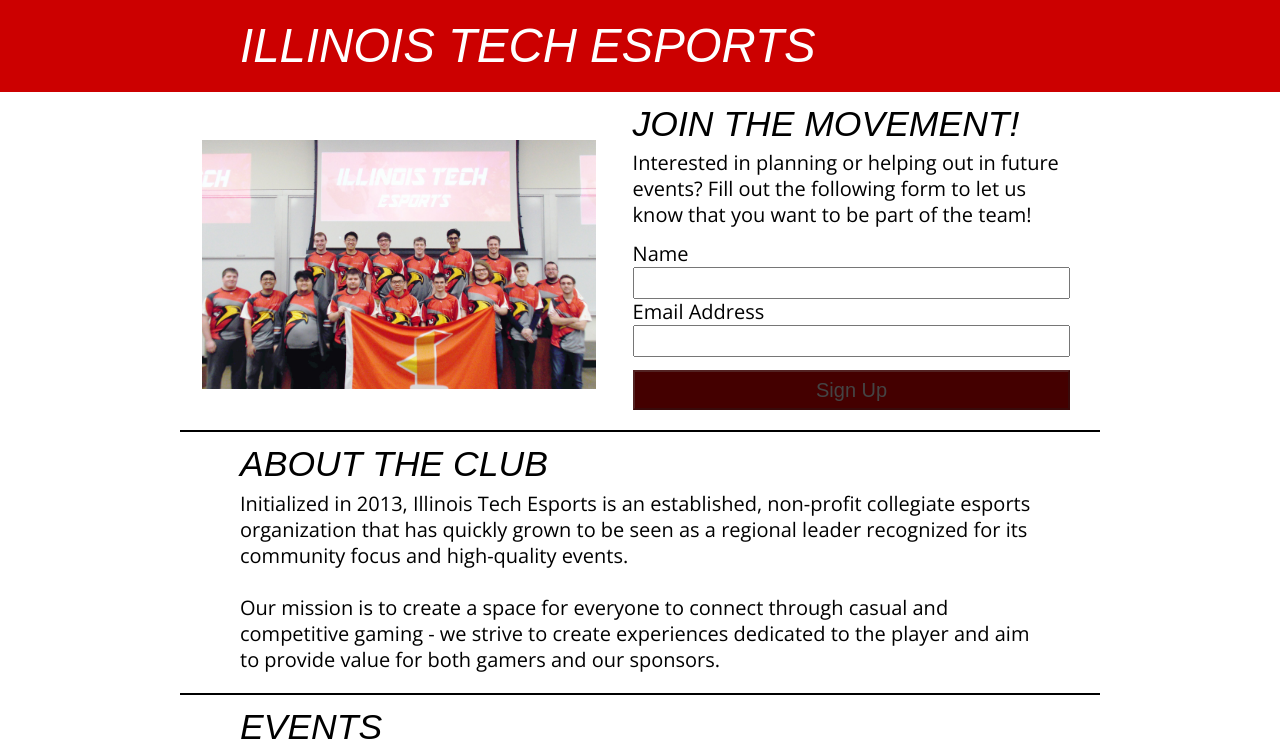
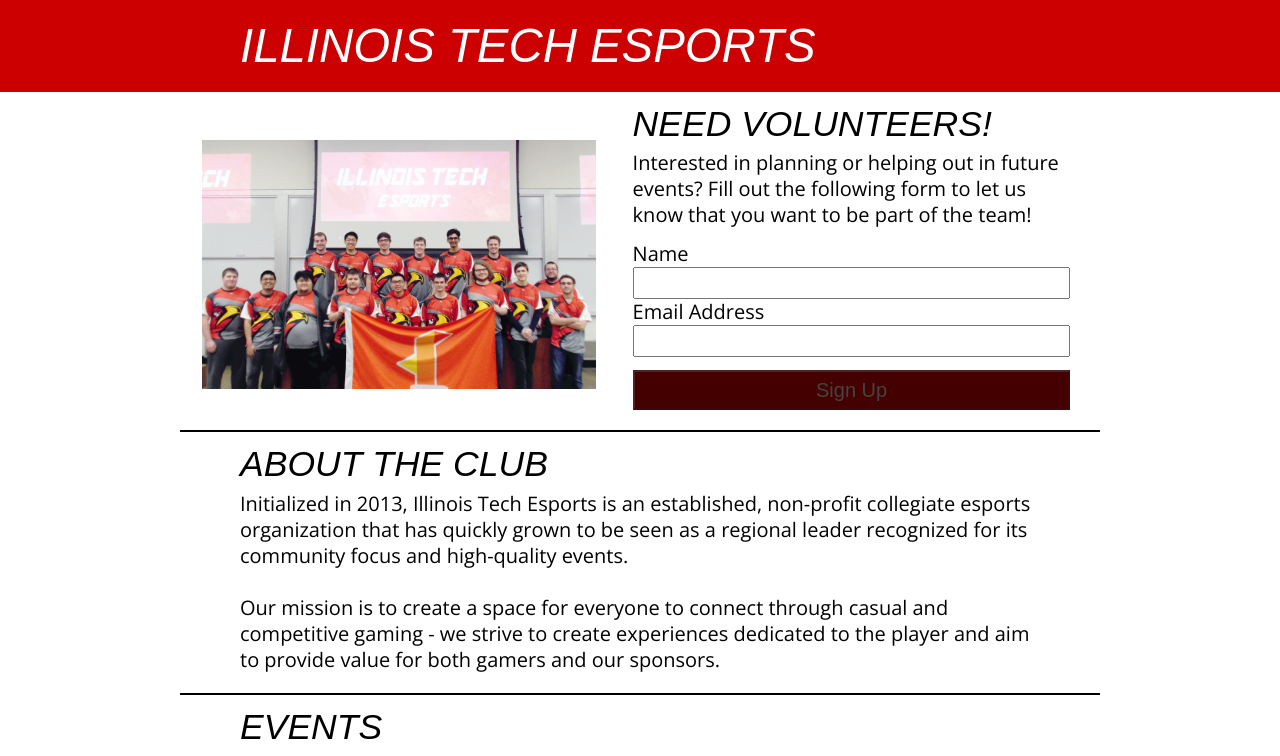
Before and after one commit to chrmil11/hci-project-one, a plain HTML site: page index.html in a window 1280 px wide. Shown: the top 756 px of the page. Drawn offline with nearby package versions, Linux system fonts and the light colour scheme; a web font is replaced by a local one.

Commit message:
Change recruiting heading

```diff
--- a/index.html
+++ b/index.html
@@ -17,7 +17,7 @@
 
   <main id="content">
     <article id="recruiting">
-      <h2>Join the movement!</h2>
+      <h2>Need Volunteers!</h2>
       <p>Interested in planning or helping out in future events? Fill out the following form to let us know that you want to be part of the team!</p>
       <form id="interestlist" action="#null" method="get">
         <ol>
```
